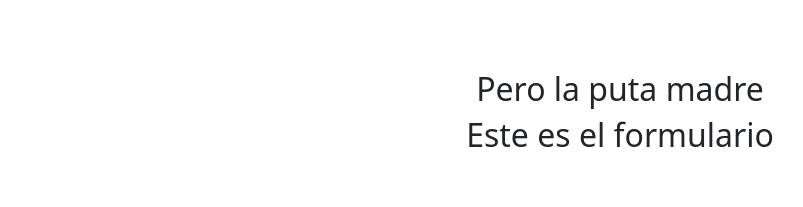
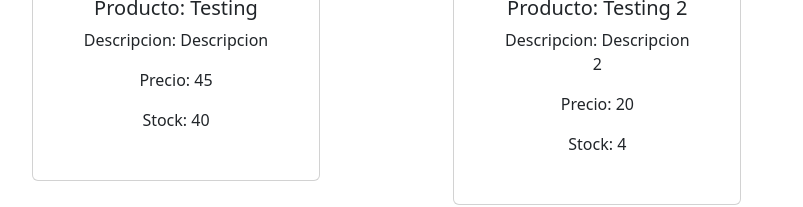
Before and after one commit to EmilioF15/PracticaReact, a React (Vite) app: page / in a window 1280 px wide. Shown: the part 284-491 px from the top of the page, without its empty margins (20-823 px from the left). Built offline with nearby package versions, Linux system fonts and the light colour scheme.

Commit message:
Creo clase5

```diff
--- a/package.json
+++ b/package.json
@@ -13,7 +13,8 @@
     "bootstrap": "^5.3.3",
     "react": "^18.2.0",
     "react-bootstrap": "^2.10.2",
-    "react-dom": "^18.2.0"
+    "react-dom": "^18.2.0",
+    "react-router-dom": "^6.23.1"
   },
   "devDependencies": {
     "@types/react": "^18.2.66",
--- a/src/App.jsx
+++ b/src/App.jsx
@@ -1,19 +1,19 @@
 import "./App.css";
 import WithLoggin from "./components/Hocs/WithLoggin";
 import Form from "./components/Formulario";
+import { BrowserRouter, Routes, Route, Link } from "react-router-dom";
+import ItemListContainer from "./components/ItemListContainer/ItemListContainer"
 
 function App() {
-
   const FormWithLoggin = WithLoggin(Form);
 
   return (
-    <>
-    <h2>Pero la puta madre</h2>
-      <FormWithLoggin/>
-    </>
+    <BrowserRouter>
+      <Routes>
+        <Route path="/" element={<ItemListContainer/>}/>
+      </Routes>
+    </BrowserRouter>
   );
-
 }
 
-
 export default App;
```
Also changed, not shown: 1 other file (tests, documents, lock files or other folders).
